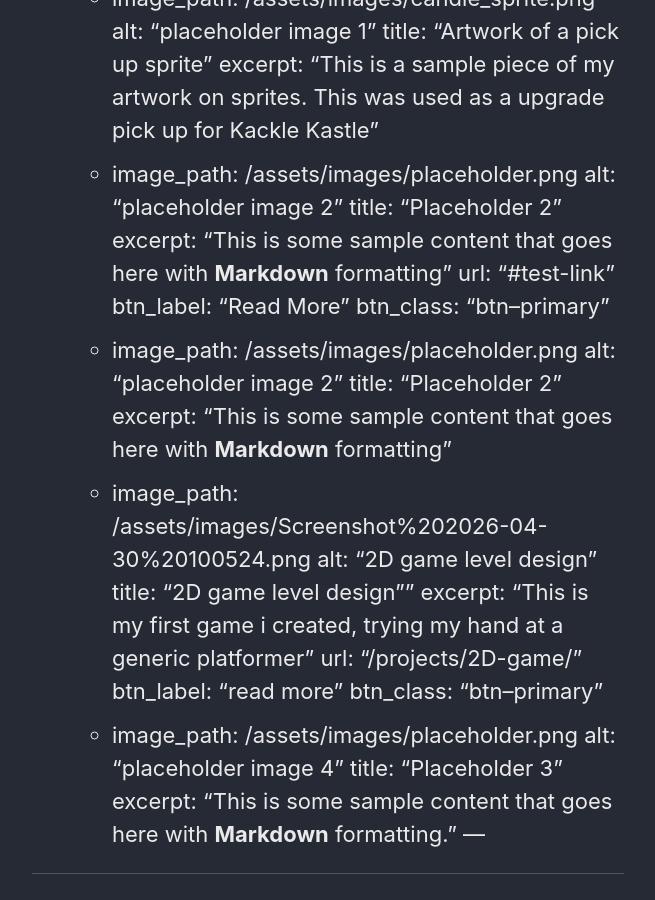
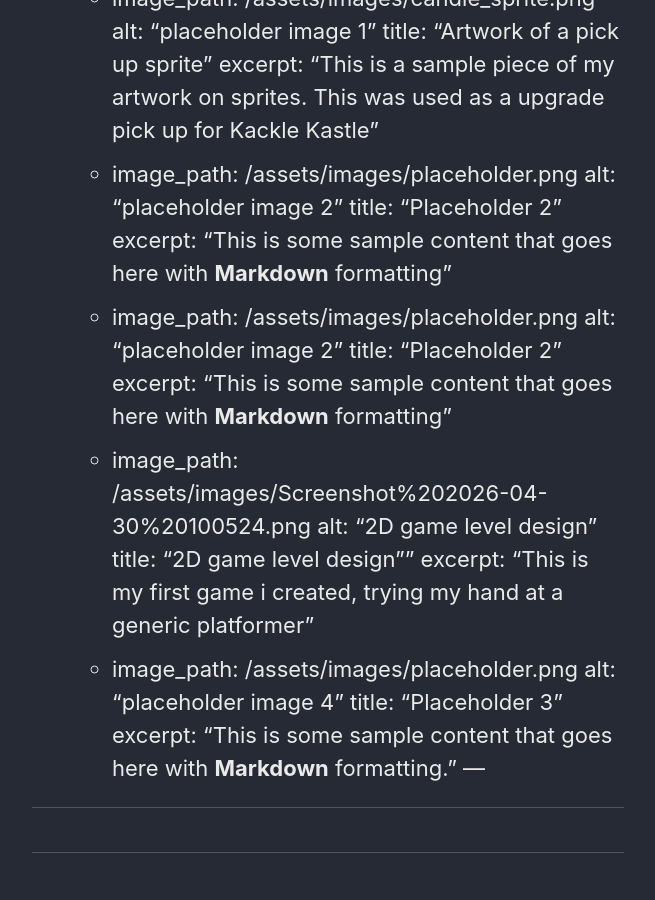
Before and after one commit to Coey-M2/Coey-M2.github.io, a Jekyll site: the page built from _pages/index.md, in a window 1280 px wide and 900 px high, scrolled down 586 px. Shown: the whole window, without its empty margins (312-967 px from the left). Built offline with Jekyll 4.4.1, drawn with Linux system fonts in a browser that asks for light colours; our own code applies the rules of GitHub Pages for plain Markdown files.

Commit message:
Remove URL and button details from index page
Removed URL and button label/class from multiple entries.

```diff
--- a/_pages/index.md
+++ b/_pages/index.md
@@ -22,9 +22,6 @@ intro:
     alt: "placeholder image 2"
     title: "Placeholder 2"
     excerpt: "This is some sample content that goes here with **Markdown** formatting"
-    url: "#test-link"
-    btn_label: "Read More"
-    btn_class: "btn--primary"
    - image_path: /assets/images/placeholder.png
     alt: "placeholder image 2"
     title: "Placeholder 2"
@@ -33,9 +30,6 @@ intro:
     alt: "2D game level design"
     title: "2D game level design""
     excerpt: "This is my first game i created, trying my hand at a generic platformer"
-    url: "/projects/2D-game/"
-    btn_label: "read more"
-    btn_class: "btn--primary"
    - image_path: /assets/images/placeholder.png
     alt: "placeholder image 4"
     title: "Placeholder 3"
```
